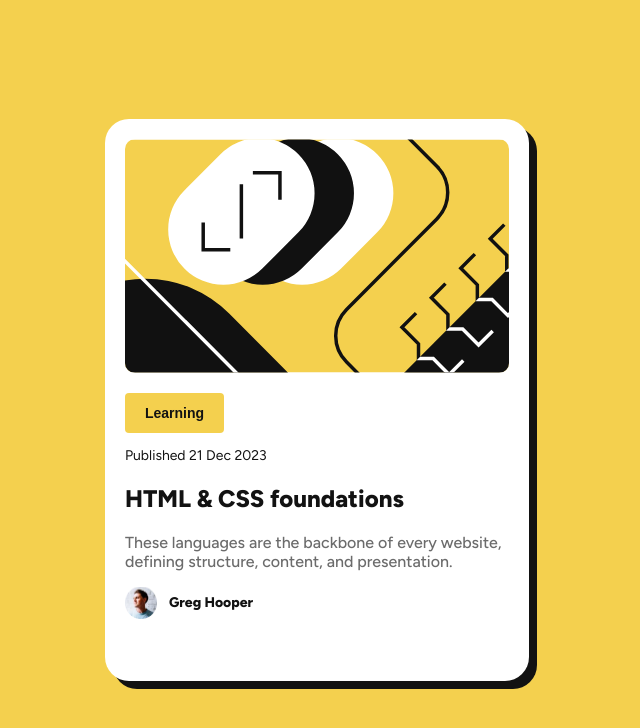
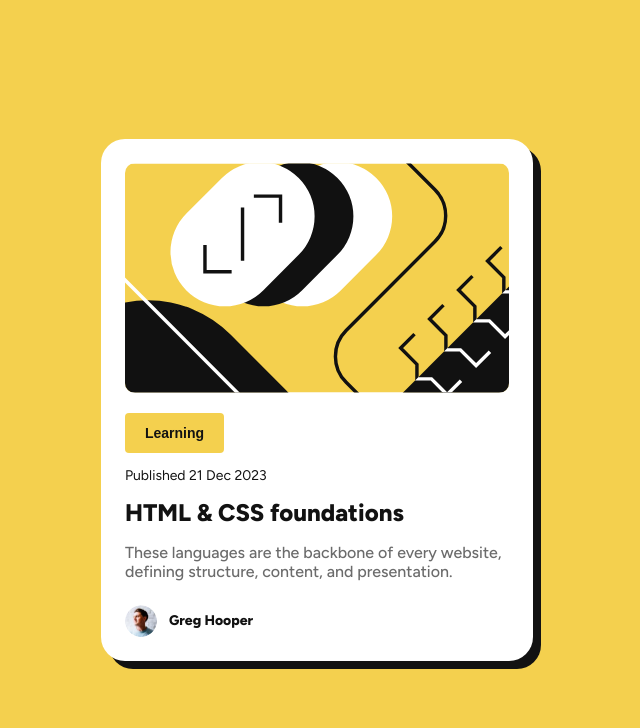
Before and after one commit to Luwat/blog-preview-card, a plain HTML site: page index.html in a window 1280 px wide. Shown: the whole page, without its empty margins (323-963 px from the left). Drawn offline with Linux system fonts and the light colour scheme.

Commit message:
Enhance accessibility and responsiveness in HTML and CSS structure

```diff
--- a/index.html
+++ b/index.html
@@ -29,14 +29,15 @@
 </head>
 
 <body>
+  <h1 class="visually-hidden">Blog preview card</h1>
   <main class="container">
     <section class="image-wrapper">
       <img src="./assets/images/illustration-article.svg" alt="Illustration Article" class="image">
     </section>
 
     <section class="top">
-      <button class="category">Learning</button>
-      <p class="date">Published 21 Dec 2023</p>
+      <button type="button" class="category">Learning</button>
+      <p class="date">Published <time datetime="2023-12-21">21 Dec 2023</time></p>
       <h2 class="title">HTML & CSS foundations</h2>
       <p class="description">These languages are the backbone of every website, defining structure, content, and presentation.</p>
     </section>
--- a/styles/style.css
+++ b/styles/style.css
@@ -6,6 +6,8 @@
     --font-regular: 400;
     --font-mid: 500;
     --font-bold: 800;
+
+    /* Using rem values inside clamp for proper accessibility scaling */
     --text-base: clamp(0.75rem, 1.3vw, 0.875rem);
     --text-lg: clamp(0.875rem, 1.6vw, 1rem);
     --text-xl: clamp(1.25rem, 2.5vw, 1.5rem);
@@ -15,25 +17,35 @@ body {
     display: flex;
     justify-content: center;
     align-items: center;
-    width: 100vw;
-    height: 100vh;
+    min-height: 100vh; /* Using min-height prevents layout clipping on tiny devices */
     font-family: "Figtree", "Outfit", sans-serif;
     font-weight: var(--font-regular);
     background-color: var(--primary-color);
     color: var(--quaternary-color);
     margin: 0;
-    padding: 0;
 }
 
 .container {
     display: flex;
     flex-direction: column;
-    padding: 20px;
+
+    /* Dynamic, flexible padding using clamp and rem */
+    padding: clamp(1rem, 0.75rem + 1.25vw, 1.5rem);
     background-color: var(--secondary-color);
-    width: 327px;
-    height: 501px;
-    border-radius: 24px;
-    box-shadow: 8px 8px var(--quaternary-color);
+
+    /* Switched from fixed width/height to max-width & auto-height.
+       This stops text from overflowing or breaking out of the container bounds. */
+    width: 100%;
+    max-width: 20.4375rem; /* 327px */
+    border-radius: 1.5rem; /* 24px */
+    box-shadow: 0.5rem 0.5rem var(--quaternary-color); /* 8px */
+}
+
+/* Responsive adjustment using your em-based media query */
+@media (min-width: 48em) { /* 768px */
+    .container {
+        max-width: 24rem; /* 384px */
+    }
 }
 
 .image-wrapper {
@@ -42,28 +54,34 @@ body {
 
 .image {
     width: 100%;
-    height: 100%;
-    border-radius: 10px;
+    height: auto;
+    display: block; /* Removes unwanted baseline image spacing */
+    border-radius: 0.625rem; /* 10px */
     object-fit: cover;
 }
 
 .top {
-    margin-top: 20px;
+    /* Utilizing logical property to handle layout flow gracefully */
+    margin-block-start: 1.25rem; /* 20px */
 }
 
 .category {
     background-color: var(--primary-color);
     color: var(--quaternary-color);
     border: none;
-    padding: 12px 20px;
-    border-radius: 4px;
+
+    /* Buttons scale beautifully using rem padding relative to font size */
+    padding: 0.75rem 1.25rem; /* 12px 20px */
+    border-radius: 0.25rem; /* 4px */
     cursor: pointer;
     font-size: var(--text-base);
     font-weight: var(--font-bold);
 }
 
-.category:focus {
-    outline: none;
+/* Ensure accessible focus styles remain visible for keyboard users */
+.category:focus-visible {
+    outline: 2px solid var(--quaternary-color);
+    outline-offset: 2px;
 }
 
 .date {
@@ -74,30 +92,33 @@ body {
     font-size: var(--text-xl);
     font-weight: var(--font-bold);
     color: var(--quaternary-color);
+    margin-block: 0.75rem; /* Consistent spacing structure */
 }
 
 .title:hover {
     color: var(--primary-color);
+    cursor: pointer;
 }
-
-
 
 .description {
     font-size: var(--text-lg);
     font-weight: var(--font-mid);
     color: var(--tertiary-color);
+    margin-block-end: 1.5rem;
 }
 
 .bottom {
     display: flex;
     align-items: center;
-    gap: 12px;
+    gap: 0.75rem; /* 12px */
+    margin-block-start: auto; /* Pushes the avatar row nicely to the bottom of the card */
 }
 
 .avatar {
-    width: 32px;
-    height: 32px;
+    width: 2rem; /* 32px */
+    height: 2rem; /* 32px */
     border-radius: 50%;
+    overflow: hidden;
 }
 
 .avatar img {
@@ -112,9 +133,15 @@ body {
     font-weight: var(--font-bold);
 }
 
-@media (min-width: 768px) {
-    .container {
-        width: 384px;
-        height: 522px;
-    }
+/* Screen reader utility class for hidden h1 layout architecture */
+.visually-hidden {
+    position: absolute;
+    width: 1px;
+    height: 1px;
+    padding: 0;
+    margin: -1px;
+    overflow: hidden;
+    clip: rect(0, 0, 0, 0);
+    white-space: nowrap;
+    border: 0;
 }
```
